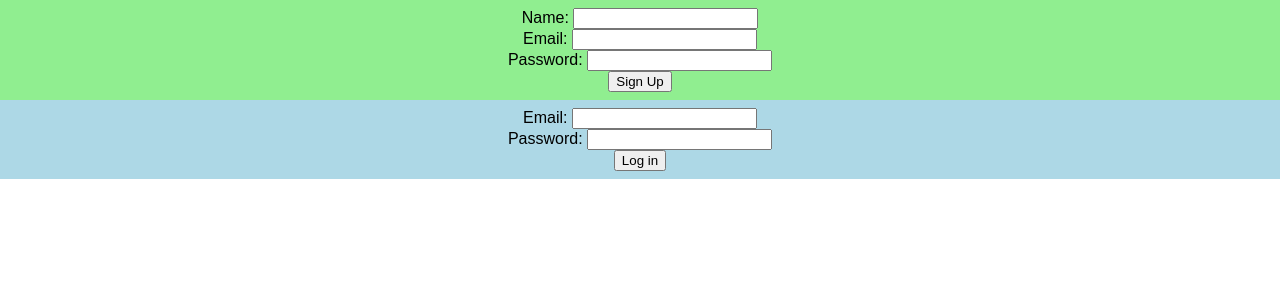
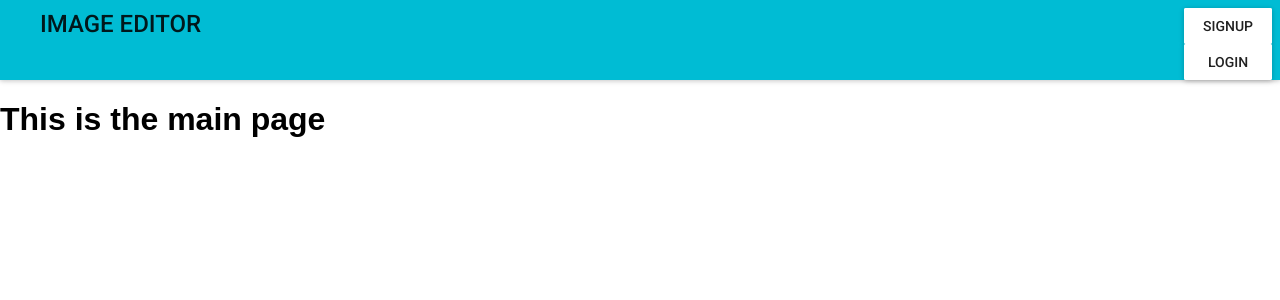
Before and after one commit to jbadan/meanImageEditor, a React (Create React App) app in the folder client/: page / in a window 1280 px wide. Shown: the top 300 px of the page. Built offline with nearby package versions, Linux system fonts and the light colour scheme.

Commit message:
added navbar

```diff
--- a/client/package.json
+++ b/client/package.json
@@ -4,8 +4,11 @@
   "private": true,
   "dependencies": {
     "axios": "^0.17.0",
+    "cloudinary-react": "^1.0.4",
+    "material-ui": "^0.19.4",
     "react": "^16.0.0",
     "react-dom": "^16.0.0",
+    "react-flexbox-grid": "^1.1.5",
     "react-scripts": "1.0.14"
   },
   "scripts": {
--- a/client/public/index.html
+++ b/client/public/index.html
@@ -10,6 +10,7 @@
     -->
     <link rel="manifest" href="%PUBLIC_URL%/manifest.json">
     <link rel="shortcut icon" href="%PUBLIC_URL%/favicon.ico">
+    <link href="https://fonts.googleapis.com/css?family=Roboto:300,400,500" rel="stylesheet">
     <!--
       Notice the use of %PUBLIC_URL% in the tags above.
       It will be replaced with the URL of the `public` folder during the build.
@@ -19,7 +20,7 @@
       work correctly both with client-side routing and a non-root public URL.
       Learn how to configure a non-root public URL by running `npm run build`.
     -->
-    <title>React App</title>
+    <title>Image Editor</title>
   </head>
   <body>
     <noscript>
--- a/client/src/App.js
+++ b/client/src/App.js
@@ -2,14 +2,18 @@ import React, { Component } from 'react';
 import {
   BrowserRouter as Router,
   Route,
-  Link
+  Link, Switch
 } from 'react-router-dom';
 import './App.css';
 import Signup from './Signup';
+import Main from './Main';
+import Navbar from './Navbar';
 import Login from './Login';
 import Logout from './Logout';
 import UserProfile from './UserProfile';
+import NotFound from './NotFound';
 import axios from 'axios';
+
 
 class App extends Component {
   constructor(props) {
@@ -18,21 +22,18 @@ class App extends Component {
       token: '',
       user: {}
     }
-    this.liftTokenToState = this.liftTokenToState.bind(this)
-    this.logout = this.logout.bind(this)
-    this.componentDidMount = this.componentDidMount.bind(this)
   }
 
-  liftTokenToState(data) {
+  liftTokenToState = (data) => {
     this.setState({token: data.token, user: data.user})
   }
 
-  logout() {
+  logout = ()=> {
     localStorage.removeItem('mernToken')
     this.setState({token: '', user: {}})
   }
 
-  componentDidMount() {
+  componentDidMount = () => {
     // If there is a token in localStorage
     var token = localStorage.getItem('mernToken')
     if (token === 'undefined' || token === null || token === '' || token === undefined) {
@@ -64,23 +65,31 @@ class App extends Component {
     var theUser = this.state.user
     if (typeof this.state.user === 'object' && Object.keys(this.state.user).length !== 0) {
       return (
-        <div className='App'>
-          <UserProfile user={this.state.user} logout={this.logout} />
-        </div>
+        <div>
+        <Router>
+          <div>
+            <Navbar user={this.state.user} lift={this.liftTokenToState} logout={this.logout} />
+            <Switch>
+              <Route exact path="/" render={() => <Main user={this.state.user} lift={this.liftTokenToState}/>} />
+              <Route path="*" render={NotFound} status={404} />
+            </Switch>
+          </div>
+        </Router>
+      </div>
       );
     } else {
       return (
-        <div className='App'>
-
-          <div className='SignupBox'>
-            <Signup lift={this.liftTokenToState} />
+        <div>
+        <Router>
+          <div>
+            <Navbar user={this.state.user} lift={this.liftTokenToState} logout={this.logout} />
+            <Switch>
+              <Route exact path="/" render={() => <Main user={this.state.user} lift={this.liftTokenToState}/>} />
+              <Route path="*" render={NotFound} status={404} />
+            </Switch>
           </div>
-
-          <div className='LoginBox'>
-            <Login lift={this.liftTokenToState} />
-          </div>
-
-        </div>
+        </Router>
+      </div>
       );
     }
   }
--- a/client/src/Login.js
+++ b/client/src/Login.js
@@ -1,43 +1,112 @@
 import React, { Component } from 'react';
 import axios from 'axios';
+import './App.css';
+import RaisedButton from 'material-ui/RaisedButton';
+import FlatButton from 'material-ui/FlatButton';
+import TextField from 'material-ui/TextField';
+import Dialog from 'material-ui/Dialog';
+import CircularProgress from 'material-ui/CircularProgress';
+import { Row, Col, Grid } from 'react-flexbox-grid';
 
 class Login extends Component {
   constructor(props) {
     super(props)
     this.state = {
       email: '',
-      password: ''
+      password: '',
+      open: false,
+      loading: false,
+      alert: {type: '', msg: ''},
+      showAlert: false,
     }
-    this.handleEmailChange = this.handleEmailChange.bind(this);
-    this.handlePasswordChange = this.handlePasswordChange.bind(this);
-    this.handleSubmit = this.handleSubmit.bind(this);
   }
 
-  handleEmailChange(e) {
+  handleEmailChange = (e) => {
     this.setState({email: e.target.value})
   }
-  handlePasswordChange(e) {
+
+  handlePasswordChange= (e) => {
     this.setState({password: e.target.value})
   }
 
-  handleSubmit(e) {
+  handleSubmit = (e) => {
     e.preventDefault();
+    this.setState({loading: true});
     axios.post('/auth/login', {
       email: this.state.email,
       password: this.state.password
-    }).then(result => {
-      localStorage.setItem('mernToken', result.data.token)
-      this.props.lift(result.data)
-    })
+    }).then((result) => {
+      localStorage.setItem('mernToken', result.data.token);
+      this.props.lift(result.data);
+      this.handleClose();
+    }).catch((error) => {
+      this.setState({alert: {type: 'error', msg: error.response.data.message}, showAlert: true});
+    });
   }
 
+  clearAlert = () => {
+    this.setState({showAlert: false,});
+  }
+
+  handleClose = () => {
+    this.setState({
+      open: false,
+      email: '',
+      password: ''
+    });
+  }
+
+  handleOpen = () => {
+    this.setState({open: true});
+  };
+
   render() {
+    const actions = [
+      <FlatButton
+        label="Cancel"
+        primary={true}
+        style={{margin: '.25em'}}
+        onClick={this.handleClose}
+      />,
+      <RaisedButton
+        label="Login"
+        primary={true}
+        style={{margin: '.25em'}}
+        onClick={this.handleSubmit}
+      />,
+    ];
+
     return (
-      <form onSubmit={this.handleSubmit}>
-        Email: <input type='text' value={this.state.email} onChange={this.handleEmailChange} /><br />
-        Password: <input type='password' value={this.state.password} onChange={this.handlePasswordChange} /><br />
-        <input type='submit' value='Log in' />
-      </form>
+      <div>
+        <RaisedButton label="Login" onClick={this.handleOpen} />
+        <Dialog
+          title="Login"
+          actions={actions}
+          modal={false}
+          open={this.state.open}
+          onRequestClose={this.handleClose}
+        >
+          <div className='modal-content' >
+            <Row>
+              <TextField
+                   hintText="Email"
+                   floatingLabelText="Enter your email"
+                   value={this.state.email}
+                   onChange={this.handleEmailChange}
+              />
+            </Row>
+            <Row>
+              <TextField
+                   hintText="Password"
+                   floatingLabelText="Enter your password"
+                   type="password"
+                   value={this.state.password}
+                   onChange={this.handlePasswordChange}
+              />
+            </Row>
+          </div>
+        </Dialog>
+      </div>
     );
   }
 }
--- /dev/null
+++ b/client/src/Main.js
@@ -0,0 +1,12 @@
+import React, { Component } from 'react';
+
+class Main extends Component {
+
+  render() {
+    return (
+      <h1> This is the main page </h1>
+    );
+  }
+}
+
+export default Main;
--- /dev/null
+++ b/client/src/Navbar.js
@@ -0,0 +1,95 @@
+import React, { Component } from 'react';
+import { AppBar, Drawer, IconMenu, MenuItem, RaisedButton, IconButton, Toggle } from 'material-ui';
+import NavigationClose from 'material-ui/svg-icons/navigation/close';
+import MoreVertIcon from 'material-ui/svg-icons/navigation/more-vert';
+import {
+  BrowserRouter as Router,
+  Redirect, Link
+} from 'react-router-dom';
+import Signup from './Signup';
+import Login from './Login';
+
+import {FlatButton } from 'material-ui';
+import Avatar from 'material-ui/Avatar';
+
+
+const buttonStyle= {
+  verticalAlign: 'middle'
+}
+
+const Logged = (props) => {
+  let userName = props.user.name;
+  let letter = userName.toUpperCase().charAt(0);
+  const style = {margin: 5};
+  return (
+    <div style={{color: 'black'}}>
+
+      <IconMenu
+        {...props}
+        iconButtonElement={
+          <div>
+          <IconButton>
+          <Avatar
+            size={40}
+
+          >
+          {letter}
+          </Avatar>
+          </IconButton>
+          </div>
+        }
+        targetOrigin={{horizontal: 'right', vertical: 'top'}}
+        anchorOrigin={{horizontal: 'right', vertical: 'top'}}
+      >
+        <MenuItem primaryText="Sign out" onClick={props.logout}/>
+      </IconMenu>
+    </div>
+  )
+};
+
+Logged.muiName = 'IconMenu';
+
+class Navbar extends Component {
+  constructor(props) {
+    super(props)
+    this.state = {
+      user: props.user,
+      token: props.lift
+    }
+  }
+  componentWillReceiveProps = (nextProps) => {
+    this.setState({user: nextProps.user})
+  }
+
+
+  render() {
+
+    return (
+      <div>
+        <AppBar
+          title={<FlatButton
+                containerElement={<Link to="/" />}
+                linkButton={true}
+                label={"Image Editor"}
+                labelStyle={{ fontSize: '1em'}}
+                />}
+          //titleStyle={{textAlign: 'center'}}
+          showMenuIconButton={false}
+          iconElementRight={this.state.user.id ? <Logged user={this.state.user} signOut={this.props.logout}/> : (
+            <div className='nav-buttons'>
+              <div className='nav-button'>
+                <Signup lift={this.props.lift} primary={false}/>
+              </div>
+              <div className='nav-button'>
+                <Login lift={this.props.lift}/>
+              </div>
+            </div>
+
+          )}
+        />
+      </div>
+    );
+  }
+}
+
+export default Navbar;
--- /dev/null
+++ b/client/src/NotFound.js
@@ -0,0 +1,12 @@
+import React, { Component } from 'react';
+
+class NotFound extends Component {
+
+  render() {
+    return (
+      <h1> 404 page </h1>
+    );
+  }
+}
+
+export default NotFound;
--- a/client/src/Signup.js
+++ b/client/src/Signup.js
@@ -1,5 +1,10 @@
 import React, { Component } from 'react';
 import axios from 'axios';
+import RaisedButton from 'material-ui/RaisedButton';
+import FlatButton from 'material-ui/FlatButton';
+import TextField from 'material-ui/TextField';
+import Dialog from 'material-ui/Dialog';
+import { Col, Row } from 'react-flexbox-grid';
 
 class Signup extends Component {
   constructor(props) {
@@ -7,45 +12,114 @@ class Signup extends Component {
     this.state = {
       name: '',
       email: '',
-      password: ''
+      password: '',
+      open: false,
+      alert: {type: '', msg: ''},
+      showAlert: false,
     }
-    this.handleNameChange = this.handleNameChange.bind(this);
-    this.handleEmailChange = this.handleEmailChange.bind(this);
-    this.handlePasswordChange = this.handlePasswordChange.bind(this);
-    this.handleSubmit = this.handleSubmit.bind(this);
   }
 
-  handleNameChange(e) {
+  handleNameChange = (e) => {
     this.setState({name: e.target.value})
   }
-  handleEmailChange(e) {
+  handleEmailChange = (e) => {
     this.setState({email: e.target.value})
   }
-  handlePasswordChange(e) {
+  handlePasswordChange = (e) => {
     this.setState({password: e.target.value})
   }
 
-  handleSubmit(e) {
+  handleSubmit = (e) => {
     e.preventDefault();
     axios.post('/auth/signup', {
       name: this.state.name,
       email: this.state.email,
       password: this.state.password
     }).then(result => {
-      console.log(result.data)
-      localStorage.setItem('mernToken', result.data.token)
-      this.props.lift(result.data)
+      console.log(result)
+      localStorage.setItem('mernToken', result.data.token);
+      this.props.lift(result.data);
+      this.handleClose();
+    }).catch(error => {
+      console.log(error)
+      this.setState({alert: {type: 'error', msg: error.response.data.message}, showAlert: true});
     })
   }
 
+  clearAlert = () => {
+    this.setState({showAlert: false});
+  }
+
+  handleOpen = () => {
+    this.setState({open: true});
+  };
+
+  handleClose = () => {
+    this.setState({
+      open: false,
+      name: '',
+      email: '',
+      password: '',
+    });
+  };
+
   render() {
+
+    const actions = [
+      <FlatButton
+        label="Cancel"
+        primary={true}
+        onClick={this.handleClose}
+        style={{margin: '.25em'}}
+      />,
+      <RaisedButton
+        label="Submit"
+        primary={true}
+        keyboardFocused={false}
+        onClick={this.handleSubmit}
+        style={{margin: '.25em'}}
+      />,
+    ];
     return (
-      <form onSubmit={this.handleSubmit}>
-        Name: <input type='text' value={this.state.name} onChange={this.handleNameChange} /><br />
-        Email: <input type='text' value={this.state.email} onChange={this.handleEmailChange} /><br />
-        Password: <input type='password' value={this.state.password} onChange={this.handlePasswordChange} /><br />
-        <input type='submit' value='Sign Up' />
-      </form>
+      <div>
+        <RaisedButton label="Signup" onClick={this.handleOpen} primary={this.props.primary}/>
+        <Dialog
+          title="Signup"
+          actions={actions}
+          modal={false}
+          open={this.state.open}
+          onRequestClose={this.handleClose}
+        >
+          <div className='modal-content' >
+
+            <Row>
+              <TextField
+                   hintText="Name"
+                   floatingLabelText="What is your first name?"
+                   value={this.state.name}
+                   onChange={this.handleNameChange}
+              />
+            </Row>
+            <Row>
+              <TextField
+                   hintText="Email"
+                   floatingLabelText="What is your email?"
+                   value={this.state.email}
+                   onChange={this.handleEmailChange}
+              />
+            </Row>
+            <Row>
+              <TextField
+                   hintText="Password"
+                   floatingLabelText="Choose a password"
+                   type="password"
+                   value={this.state.password}
+                   onChange={this.handlePasswordChange}
+              />
+            </Row>
+          </div>
+        </Dialog>
+      </div>
     );
   }
 }
--- a/client/src/index.js
+++ b/client/src/index.js
@@ -4,5 +4,15 @@ import './index.css';
 import App from './App';
 import registerServiceWorker from './registerServiceWorker';
 
-ReactDOM.render(<App />, document.getElementById('root'));
+import MuiThemeProvider from 'material-ui/styles/MuiThemeProvider';
+import getMuiTheme from 'material-ui/styles/getMuiTheme';
+
+
+const Index = () => (
+  <MuiThemeProvider>
+    <App />
+  </MuiThemeProvider>
+);
+
+ReactDOM.render(<Index />, document.getElementById('root'));
 registerServiceWorker();
```
Also changed, not shown: 1 other file (tests, documents, lock files or other folders).
